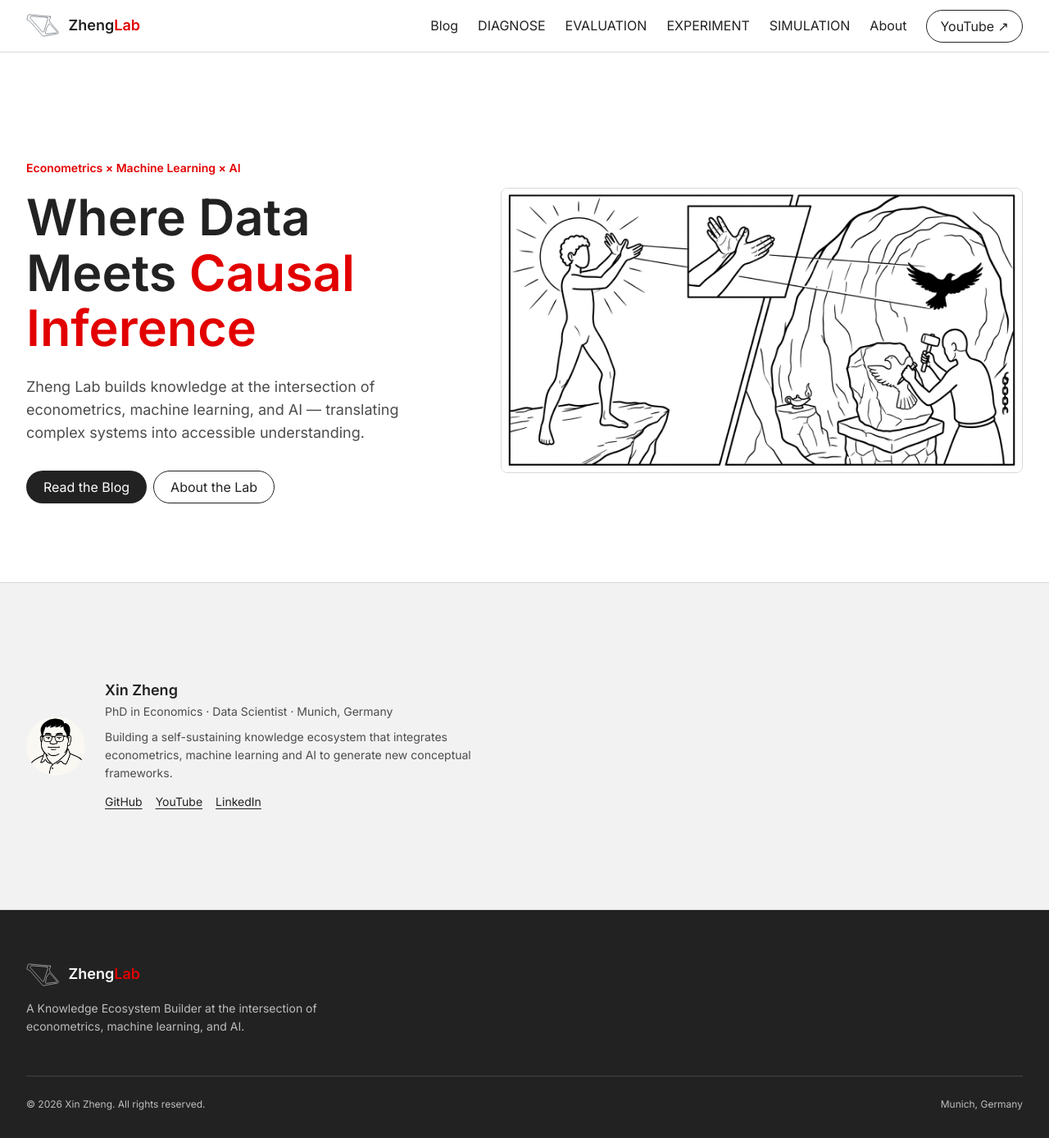
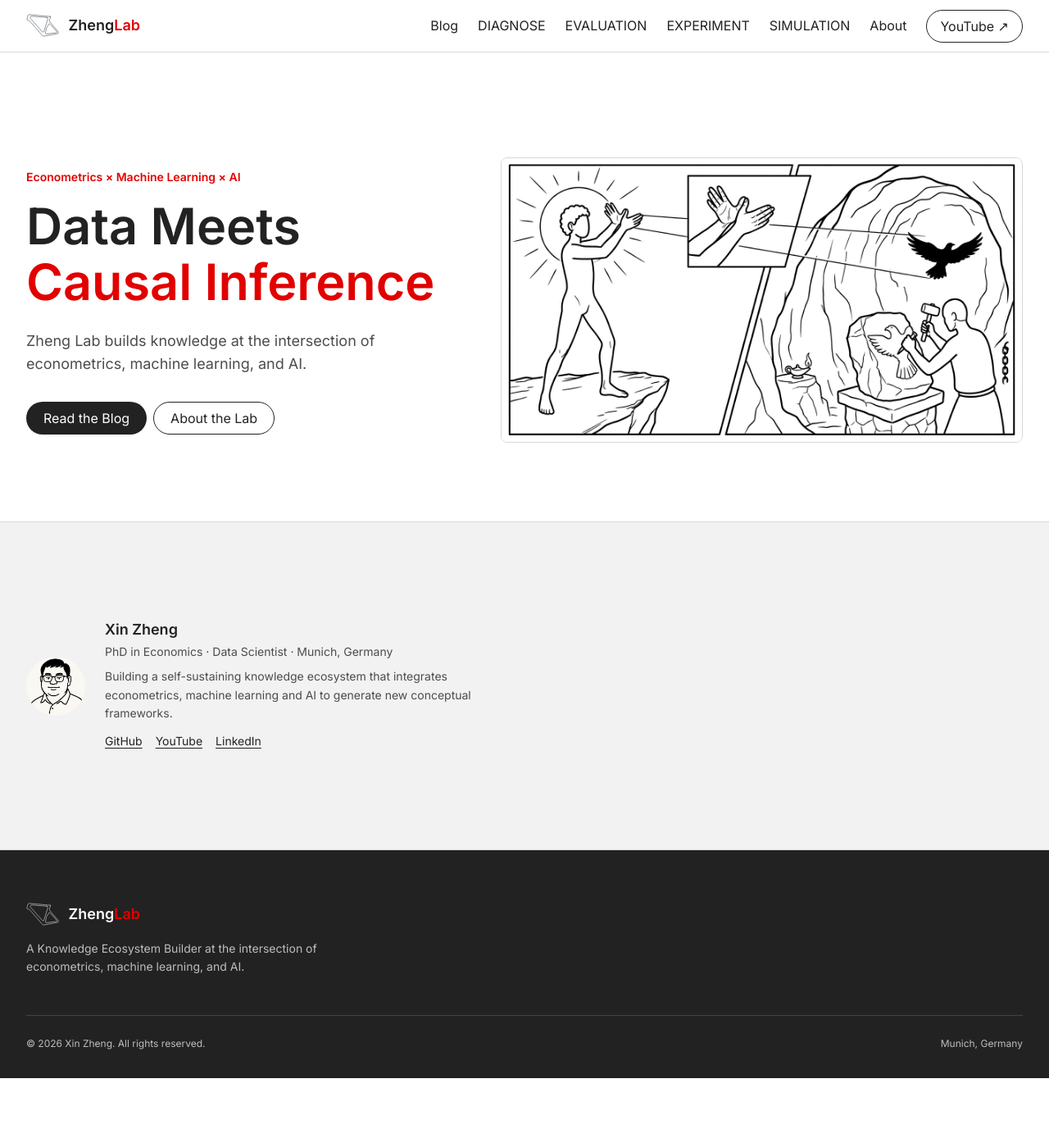
Before and after one commit to ZhengNetLab/zheng-lab, a Jekyll site: the page built from index.md, in a window 1280 px wide and 1388 px high. Shown: the whole window at 82% size. Built offline with Jekyll 4.4.1, drawn with Linux system fonts in a browser that asks for light colours.

Commit message:
home v261018a

```diff
--- a/_layouts/home.html
+++ b/_layouts/home.html
@@ -7,8 +7,8 @@ layout: default
   <div class="container hero-grid">
     <div class="hero-text">
       <div class="hero-eyebrow">Econometrics × Machine Learning × AI</div>
-      <h1>Where Data Meets <span class="text-accent">Causal Inference</span></h1>
-      <p class="hero-sub">Zheng Lab builds knowledge at the intersection of econometrics, machine learning, and AI — translating complex systems into accessible understanding.</p>
+      <h1>Data Meets <span class="text-accent">Causal Inference</span></h1>
+      <p class="hero-sub">Zheng Lab builds knowledge at the intersection of econometrics, machine learning, and AI.</p>
       <div class="hero-actions">
         <a href="{{ '/blog/' | relative_url }}" class="btn btn-primary">Read the Blog</a>
         <a href="{{ '/about/' | relative_url }}" class="btn btn-outline">About the Lab</a>
```
